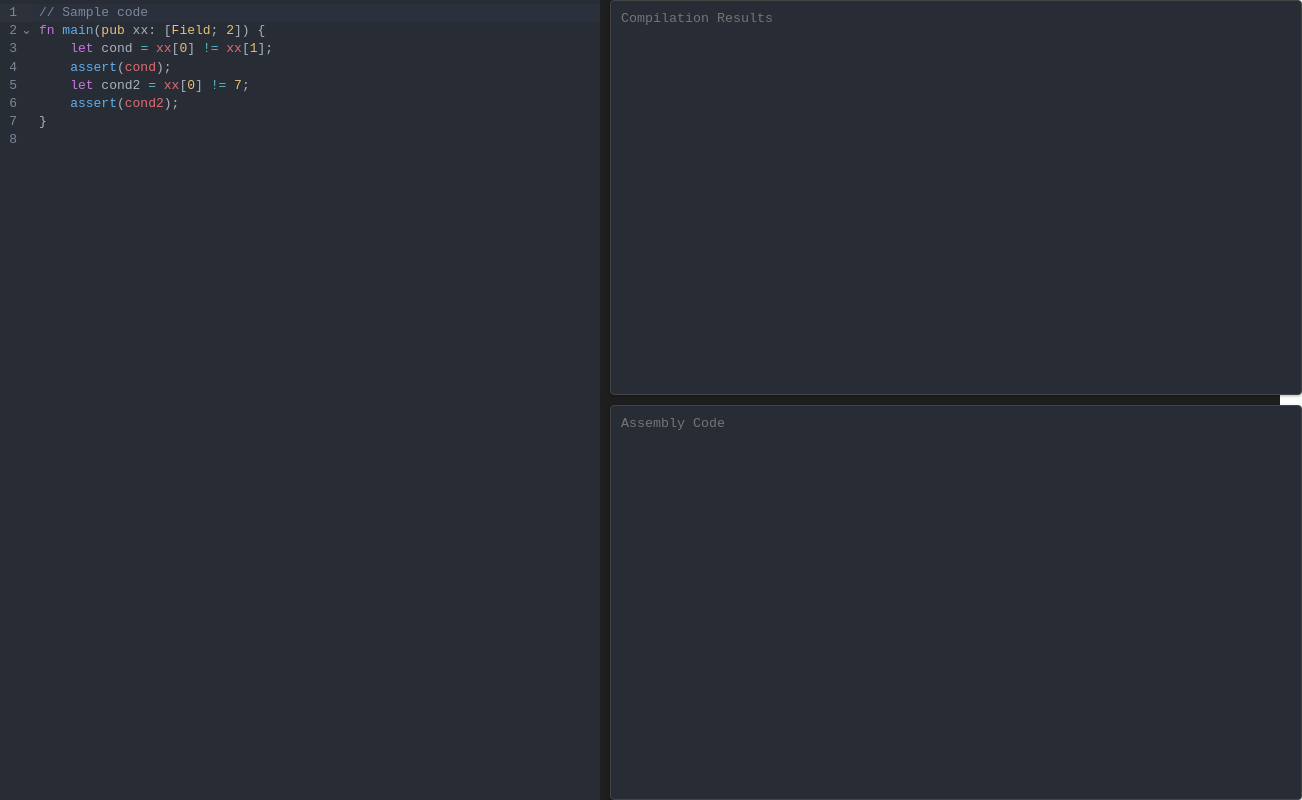
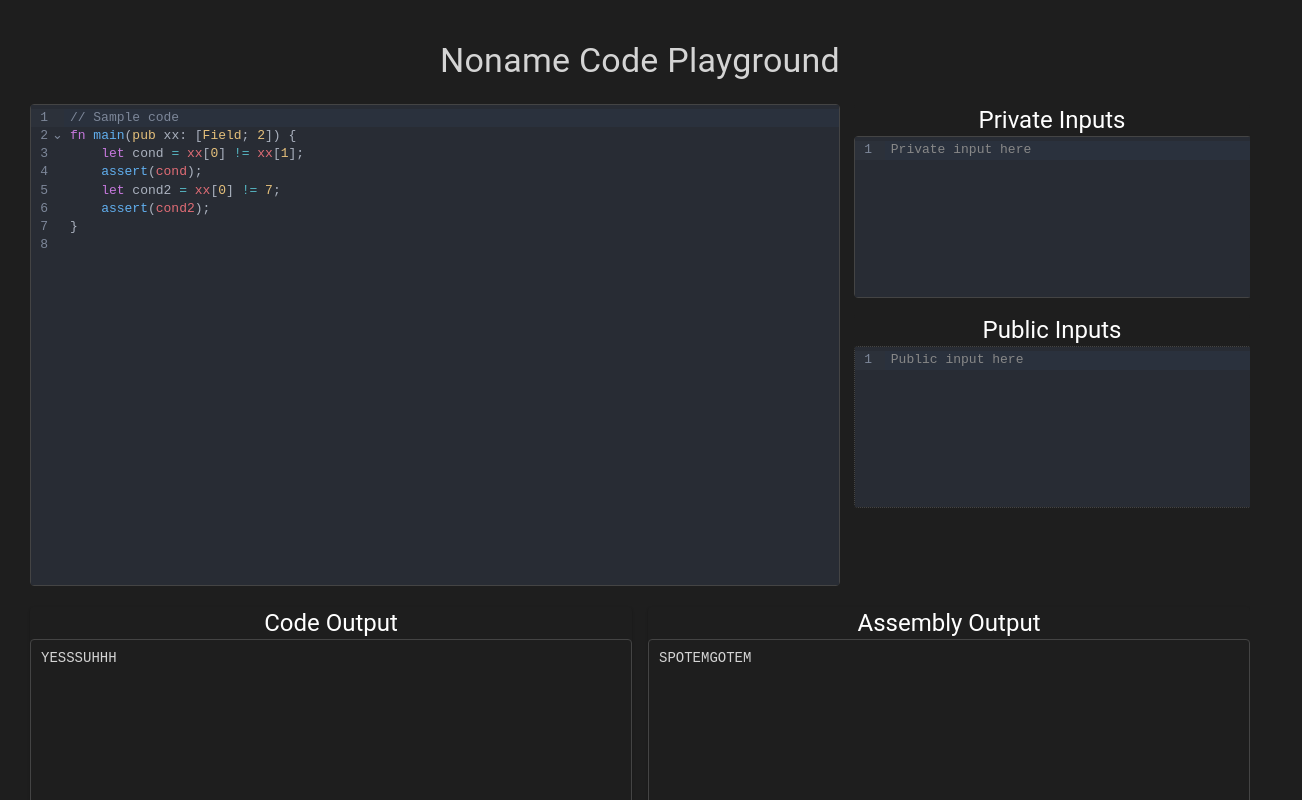
Before and after one commit to lognorman20/noname-playground, a React (Create React App) app in the folder frontend/: page / in a window 1280 px wide. Shown: the whole page, 1302 px wide, since content can reach past the window. Built offline with nearby package versions, Linux system fonts and the light colour scheme.

Commit message:
making progress

```diff
--- a/frontend/package.json
+++ b/frontend/package.json
@@ -5,6 +5,9 @@
   "dependencies": {
     "@codemirror/lang-rust": "^6.0.1",
     "@codemirror/language-data": "^6.5.1",
+    "@emotion/react": "^11.13.0",
+    "@emotion/styled": "^11.13.0",
+    "@mui/material": "^5.16.4",
     "@testing-library/jest-dom": "^5.17.0",
     "@testing-library/react": "^13.4.0",
     "@testing-library/user-event": "^13.5.0",
--- a/frontend/src/App.css
+++ b/frontend/src/App.css
@@ -1,30 +1,61 @@
-.container {
-    display: flex;
-    height: 100vh;
+html,
+body {
+    height: 100%;
+    margin: 0;
+    padding: 0;
+    overflow: auto;
+    background-color: #1e1e1e; /* Set background color for entire page */
+    color: #d4d4d4; /* Ensure text color is consistent */
 }
 
-.editor {
-    width: 70%;
-    padding: 10px;
-    border-right: 1px solid #ddd;
+.app-container {
+    display: flex;
+    flex-direction: column;
+    min-height: 100vh;
+    background-color: #1e1e1e;
+    padding: 30px;
 }
 
-.results {
-    width: 30%;
-    display: flex;
-    flex-direction: column;
+.app-header {
+    padding: 10px;
+    text-align: center;
+    background-color: #1e1e1e;
+    color: #d4d4d4;
 }
 
-.output,
-.assembly {
-    flex: 1;
-    padding: 10px;
-    border-bottom: 1px solid #ddd;
+.main-content {
+    display: flex;
+    flex-grow: 1;
+    overflow: hidden;
+    width: 100%;
 }
 
-.output pre,
-.assembly pre {
-    background-color: #f5f5f5;
-    padding: 10px;
-    border-radius: 5px;
+.code-editor-container,
+.code-output-container,
+.code-assembly-container,
+.private-input-container,
+.public-input-container {
+    padding: 5px;
+    background-color: #1e1e1e; /* Match the dark theme */
+    border-radius: 4px;
+    box-shadow: none;
+    box-sizing: border-box;
 }
+
+.result-textarea {
+    padding: 5px;
+    width: 100%;
+    max-width: 100%;
+    background-color: #1e1e1e;
+    color: #ffffff;
+    font-family: monospace;
+    overflow: auto;
+    box-sizing: border-box;
+}
+
+.code-editor {
+    border-radius: 4px;
+    border: 1px solid #444;
+    height: 100%;
+    width: 100%;
+}
--- a/frontend/src/App.js
+++ b/frontend/src/App.js
@@ -1,7 +1,9 @@
 import React from "react";
+import { Grid, Paper, Typography, TextareaAutosize } from "@mui/material";
 import CodeMirror from "@uiw/react-codemirror";
 import { rust, rustLanguage } from "@codemirror/lang-rust";
 import { languages } from "@codemirror/language-data";
+import "./App.css";
 
 const placeholder = `// Sample code
 fn main(pub xx: [Field; 2]) {
@@ -11,15 +13,6 @@ fn main(pub xx: [Field; 2]) {
     assert(cond2);
 }
 `;
-
-function App() {
-  const [value, setValue] = React.useState(placeholder);
-  const [compilationResult, setCompilationResult] = React.useState("");
-  const [assemblyCode, setAssemblyCode] = React.useState("");
-  const onChange = React.useCallback((val, viewUpdate) => {
-    console.log("val:", val);
-    setValue(val);
-  }, []);
 
 const basicSetupOptions = {
   history: true,
@@ -31,75 +24,161 @@ function App() {
   autocompletion: true,
 };
 
+function App() {
+  const [codeValue, setCodeValue] = React.useState(placeholder);
+  const [compilationResult, setCompilationResult] = React.useState("YESSSUHHH");
+  const [assemblyCode, setAssemblyCode] = React.useState("SPOTEMGOTEM");
+  const [publicInput, setPublicInput] = React.useState("");
+  const [privateInput, setPrivateInput] = React.useState("");
+
+  const onChange = React.useCallback((val) => {
+    setCodeValue(val);
+  }, []);
+
+  const onPrivateInputChange = React.useCallback((val) => {
+    setPrivateInput(val);
+  }, []);
+
+  const onPublicInputChange = React.useCallback((val) => {
+    setPublicInput(val);
+  }, []);
+
   return (
-    <div
+    <div className="app-container">
+      <header className="app-header">
+        <Typography variant="h4" gutterBottom>
+          Noname Code Playground
+        </Typography>
+      </header>
+      <Grid container spacing={2} className="main-content">
+        <Grid item xs={8}>
+          <Paper sx={{ bgcolor: "#1e1e1e" }} elevation={0}>
+            <CodeMirror
+              value={codeValue}
+              placeholder={"Please enter your Noname code here..."}
+              theme={"dark"}
+              height="60vh"
+              width="100%"
+              basicSetup={basicSetupOptions}
+              autoFocus={true}
+              onChange={onChange}
+              extensions={rust({
+                base: rustLanguage,
+                codeLanguages: languages,
+              })}
+              className="code-editor"
+            />
+          </Paper>
+        </Grid>
+        <Grid item xs={4}>
+          <Grid container spacing={2} direction={"column"}>
+            <Grid item xs={4}>
+              <Paper sx={{ bgcolor: "#1e1e1e" }} elevation={0}>
+                <Typography
+                  align="center"
+                  variant="h5"
+                  sx={{ color: "#ffffff" }}
+                >
+                  Private Inputs
+                </Typography>
+                <CodeMirror
+                  value={privateInput}
+                  placeholder={"Private input here"}
+                  theme={"dark"}
+                  height="20vh"
+                  width="100%"
+                  basicSetup={basicSetupOptions}
+                  autoFocus={true}
+                  onChange={onPrivateInputChange}
+                  extensions={rust({
+                    base: rustLanguage,
+                    codeLanguages: languages,
+                  })}
+                  className="code-editor"
+                />
+              </Paper>
+            </Grid>
+            <Grid item xs={4}>
+              <Paper sx={{ bgcolor: "#1e1e1e" }} elevation={0}>
+                <Typography
+                  align="center"
+                  variant="h5"
+                  sx={{ color: "#ffffff" }}
+                >
+                  Public Inputs
+                </Typography>
+                <CodeMirror
+                  value={publicInput}
+                  placeholder={"Public input here"}
+                  theme={"dark"}
+                  height="20vh"
+                  width="100%"
+                  basicSetup={basicSetupOptions}
+                  autoFocus={true}
+                  onChange={onPublicInputChange}
+                  extensions={rust({
+                    base: rustLanguage,
+                    codeLanguages: languages,
+                  })}
+                  className="code-editor"
+                />
+              </Paper>
+            </Grid>
+          </Grid>
+        </Grid>
+        <Grid item xs={6}>
+          <Paper sx={{ bgcolor: "#1e1e1e" }}>
+            <Typography align="center" sx={{ color: "#ffffff" }} variant="h5">
+              Code Output
+            </Typography>
+            <TextareaAutosize
+              minRows={10}
+              maxRows={20}
+              value={compilationResult}
+              readOnly
+              placeholder="Compilation result will appear here..."
               style={{
-        display: "flex",
-        height: "100vh",
+                width: "100%",
                 backgroundColor: "#1e1e1e",
                 color: "#d4d4d4",
-        margin: 0,
-        padding: 0,
+                border: "1px solid #444",
+                borderRadius: "4px",
+                padding: "10px",
+                fontFamily: "monospace",
+                fontSize: "14px",
+                resize: "none",
+                boxSizing: "border-box",
               }}
-    >
-      <CodeMirror
-        value={value}
-        placeholder={"Please enter your Noname code here..."}
-        width="600px"
-        height="100vh"
-        theme={"dark"}
-        autoFocus={true}
-        basicSetup={basicSetupOptions}
-        onChange={onChange}
-        extensions={rust({ base: rustLanguage, codeLanguages: languages })}
             />
-      <div
-        style={{
-          marginLeft: "10px",
-          display: "flex",
-          flexDirection: "column",
-          flex: 1,
-          fontSize: "14px",
-        }}
-      >
-        <textarea
+          </Paper>
+        </Grid>
+        <Grid item xs={6}>
+          <Paper sx={{ bgcolor: "#1e1e1e" }}>
+            <Typography align="center" sx={{ color: "#ffffff" }} variant="h5">
+              Assembly Output
+            </Typography>
+            <TextareaAutosize
+              minRows={10}
+              maxRows={20}
+              value={assemblyCode}
+              readOnly
+              placeholder="Assembly code will appear here..."
               style={{
                 width: "100%",
-            height: "50%",
-            resize: "none",
-            marginBottom: "10px",
-            padding: "10px",
+                backgroundColor: "#1e1e1e",
+                color: "#d4d4d4",
                 border: "1px solid #444",
                 borderRadius: "4px",
-            backgroundColor: "#282c35",
-            color: "#d4d4d4",
-            boxShadow: "0 1px 3px rgba(0, 0, 0, 0.3)",
+                padding: "10px",
                 fontFamily: "monospace",
-            outline: "none",
+                fontSize: "14px",
+                resize: "none",
+                boxSizing: "border-box",
               }}
-          readOnly
-          value={compilationResult}
-          placeholder="Compilation Results"
             />
-        <textarea
-          style={{
-            width: "100%",
-            height: "50%",
-            resize: "none",
-            padding: "10px",
-            border: "1px solid #444",
-            borderRadius: "4px",
-            backgroundColor: "#282c35",
-            color: "#d4d4d4",
-            boxShadow: "0 1px 3px rgba(0, 0, 0, 0.3)",
-            fontFamily: "monospace",
-            outline: "none",
-          }}
-          readOnly
-          value={assemblyCode}
-          placeholder="Assembly Code"
-        />
-      </div>
+          </Paper>
+        </Grid>
+      </Grid>
     </div>
   );
 }
```
Also changed, not shown: 1 other file (tests, documents, lock files or other folders). Lines whose indentation alone changed are shown as unchanged.
